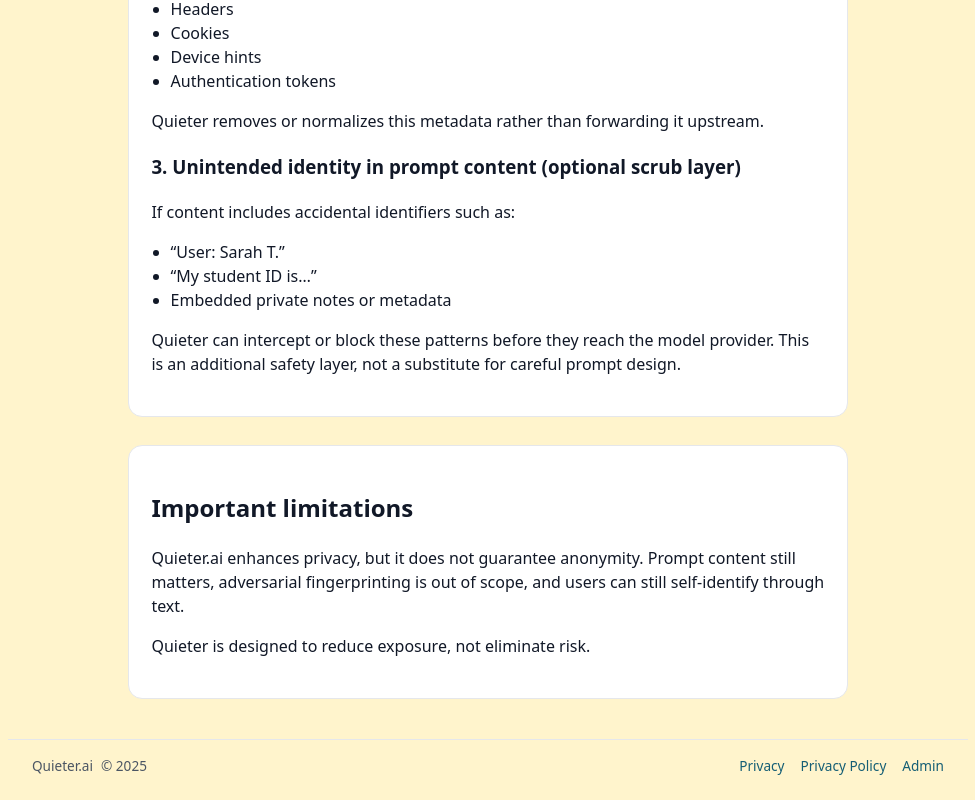
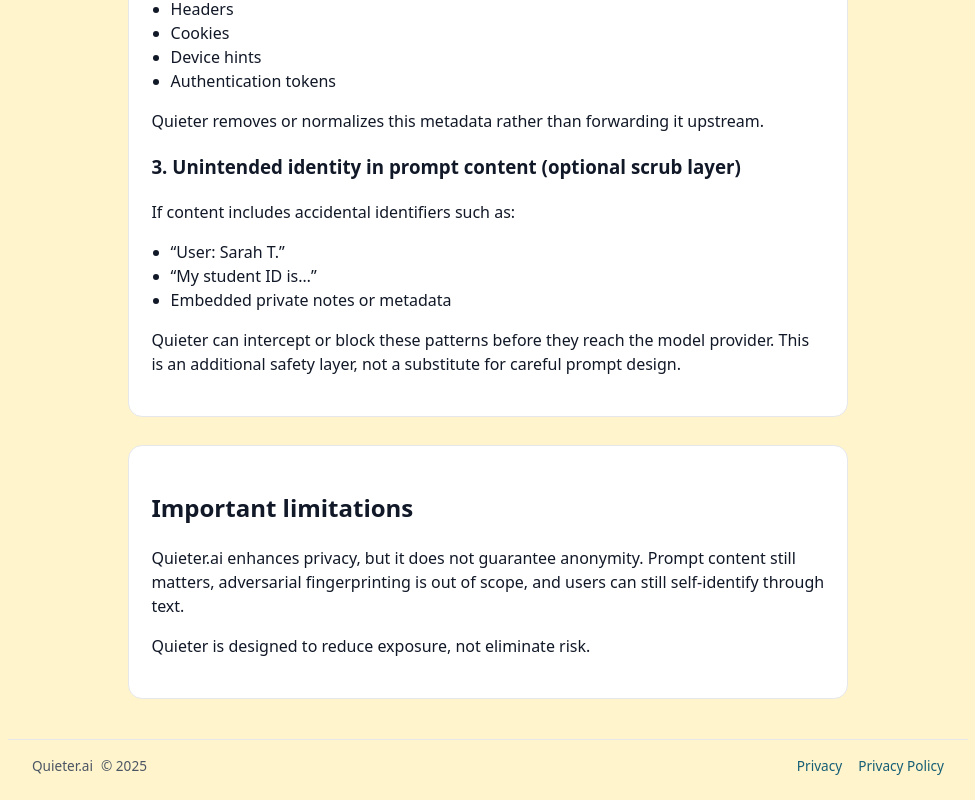
Before and after one commit to pleniv01/quieter.ai, a Vue app in the folder frontend/: page /privacy in a window 1280 px wide. Shown: the part 1146-1946 px from the top of the page, without its empty margins (152-1127 px from the left). Built offline with nearby package versions, Linux system fonts and the light colour scheme.

Commit message:
Remove Admin link from public footer
Co-Authored-By: Warp <agent@warp.dev>

```diff
--- a/frontend/src/components/AppFooter.vue
+++ b/frontend/src/components/AppFooter.vue
@@ -7,7 +7,6 @@
     <div class="footer-links">
       <RouterLink to="/privacy">Privacy</RouterLink>
       <RouterLink to="/privacy-policy">Privacy Policy</RouterLink>
-      <RouterLink to="/admin">Admin</RouterLink>
     </div>
   </footer>
 </template>
```
